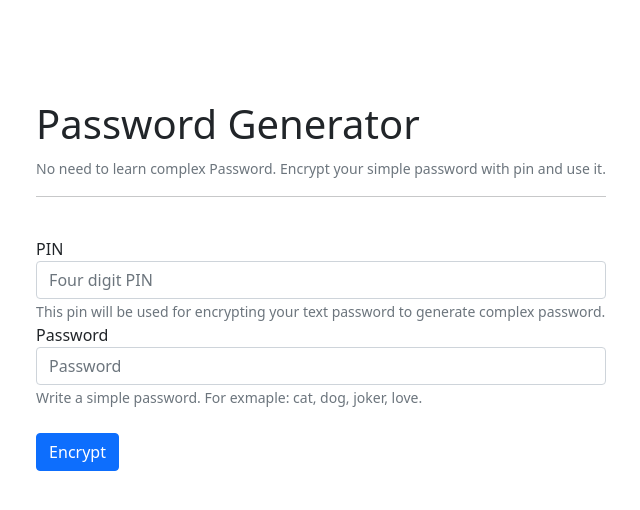
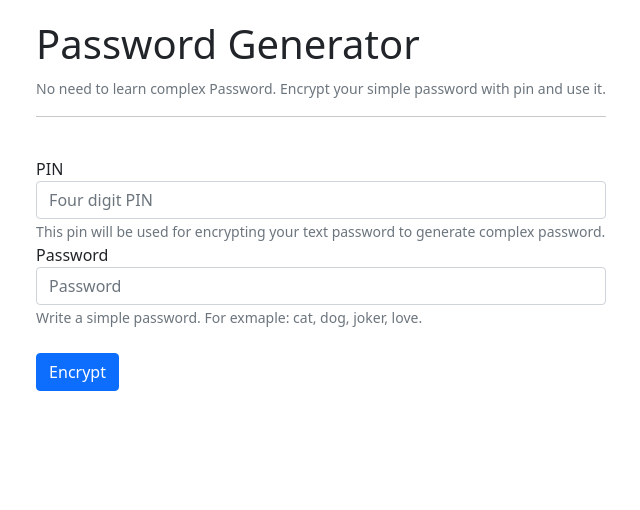
Before and after one commit to PrasantSingh1729/Generate-password, a Flask app: page / in a window 1280 px wide. Shown: the top 510 px of the page, without its empty margins (319-959 px from the left). Run offline with Flask 2, Linux system fonts and the light colour scheme.

Commit message:
padding adjustment

```diff
--- a/templates/index.html
+++ b/templates/index.html
@@ -12,7 +12,7 @@
 
 
 {%block content%}
-<div class="d-flex justify-content-center align-items-center " style="padding-left: 100px; padding-right:100px; padding-top:100px;">
+<div class="d-flex justify-content-center align-items-center " style="padding-left: 20px; padding-right:20px; padding-top:20px;">
     <form action="/" method="POST" >
         <h1>Password Generator</h1>
         <small id="emailHelp" class="form-text text-muted">No need to learn complex Password. Encrypt your simple password with pin and use it.</small>
```
